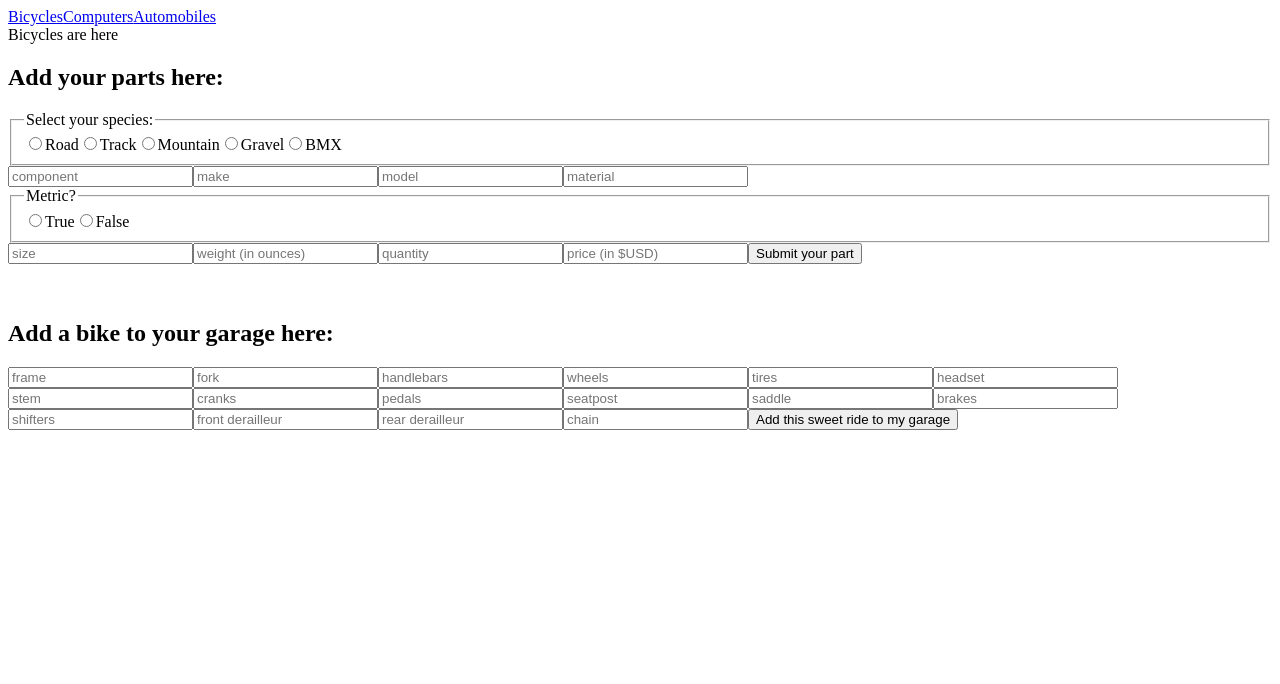
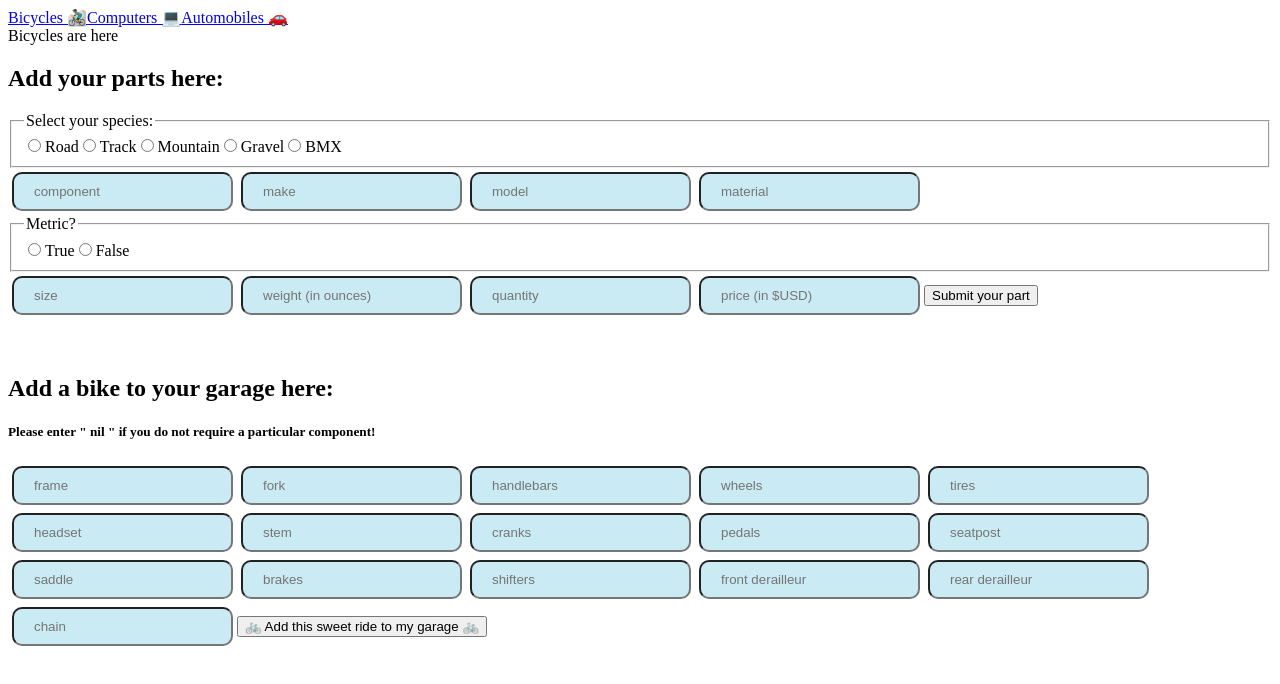
Before and after one commit to SamRobinson-2511/garage_door_frontend, a React (Create React App) app: page /bicycles in a window 1280 px wide. Shown: the top 684 px of the page. Built offline with nearby package versions, Linux system fonts and the light colour scheme.

Commit message:
forms complete, adding simple styling

```diff
--- a/src/MyGarage.js
+++ b/src/MyGarage.js
@@ -21,9 +21,9 @@ function MyGarage () {
 
     return (
         <nav id="myGarageNav">
-            <NavLink className="myGarageNavText" exact to="/bicycles">Bicycles</NavLink>
-            <NavLink className="myGarageNavText" exact to="/computers">Computers</NavLink>
-            <NavLink className="myGarageNavText" exact to="/automobiles">Automobiles</NavLink>
+            <NavLink className="myGarageNavText" exact to="/bicycles">Bicycles 🚵‍♂️</NavLink>
+            <NavLink className="myGarageNavText" exact to="/computers">Computers 💻</NavLink>
+            <NavLink className="myGarageNavText" exact to="/automobiles">Automobiles 🚗</NavLink>
         </nav>
     )
 };
--- a/src/NewBikeForm.css
+++ b/src/NewBikeForm.css
@@ -1 +1,19 @@
 /* new bike form  */
+/* margin = outside, padding = inside */
+
+input {
+    margin: 4px 4px;
+    padding: 10px 20px;
+    border-radius: 10px;
+    background-color: rgb(202, 234, 244);
+}
+
+input:focus {
+    background-color: rgb(221, 114, 185);
+    /* border-color: rgb(218, 0, 0);  not working*/
+}
+
+input[type=button], input[type=submit] {
+    background-color: #04AA6D;
+    cursor: pointer;
+}
--- a/src/NewBikeForm.js
+++ b/src/NewBikeForm.js
@@ -5,7 +5,7 @@ import "./NewBikeForm.css";
 
 
 ///add a new bike to your garage.
-const postBikeUrl = "XXX"
+const newBikeUrl = "XXX"
 
 
 function NewBikeForm () {
@@ -35,21 +35,42 @@ function NewBikeForm () {
     function handleSubmit(e) {
         e.preventDefault()
 
-        let newBikeParts = {
-            species: species,
-
-
+        let newBikeObj = {
+            frame: frame,
+            fork: fork,
+            handlebars: handlebars,
+            wheels: wheels,
+            tires: tires,
+            headset: headset,
+            stem: stem,
+            cranks: cranks,
+            pedals: pedals,
+            seatpost: seatpost,
+            saddle: saddle,
+            brakes: brakes,
+            shifters: shifters,
+            frontD: frontD,
+            rearD: rearD,
+            chain: chain
         }
 
-        setSpecies("")
-        setComponent("")
-        setMake("")
-        setModel("")
-        setMaterial("")
-        setMetric("")
-        setSize("")
-        setQuantity("")
-        setPrice("")
+        setFrame("")
+        setFork("")
+        setHandlebars("")
+        setWheels("")
+        setTires("")
+        setHeadset("")
+        setStem("")
+        setCranks("")
+        setPedals("")
+        setSeatpost("")
+        setSaddle("")
+        setBrakes("")
+        setShifters("")
+        setFrontD("")
+        setRearD("")
+        setChain("")
+
 
 
         let postRequest = {
@@ -58,12 +79,12 @@ function NewBikeForm () {
                 'Content-Type': 'application/json',
                 // 'Accept': 'application/json'
             },
-            body: JSON.stringify(newBikeParts),
+            body: JSON.stringify(newBikeObj),
         }
-        fetch(bikePartsUrl, postRequest)
+        fetch(newBikeUrl, postRequest)
         .then(r => r.json())
-        .then(newBikeParts => setBikeParts([...bikeParts, newBikeParts]))
-    }
+        .then(newBikeObj => setNewBike([...newBike, newBikeObj]))
+    } //if something doesn't work it is likely above lmao rofl
 
 
 
@@ -71,7 +92,8 @@ function NewBikeForm () {
     return (
         <div>
             <h2>Add a bike to your garage here:</h2>
-            <form>
+            <h5>Please enter " nil " if you do not require a particular component!</h5>
+            <form onsubmit={handleSubmit} >
 
                 <input onChange={(e) => setFrame(e.target.value)} type="text" name="frame" placeholder="frame" value={frame} required />
                 <input onChange={(e) => setFork(e.target.value)} type="text" name="fork" placeholder="fork" value={fork} required />
@@ -89,7 +111,7 @@ function NewBikeForm () {
                 <input onChange={(e) => setFrontD(e.target.value)} type="text" name="frontD" placeholder="front derailleur" value={frontD} required />
                 <input onChange={(e) => setRearD(e.target.value)} type="text" name="rearD" placeholder="rear derailleur" value={rearD} required />
                 <input onChange={(e) => setChain(e.target.value)} type="text" name="chain" placeholder="chain" value={chain} required />
-                <button type="submit" >Add this sweet ride to my garage</button>
+                <button type="submit" >🚲 Add this sweet ride to my garage 🚲</button>
 
             </form>
         </div>
```
